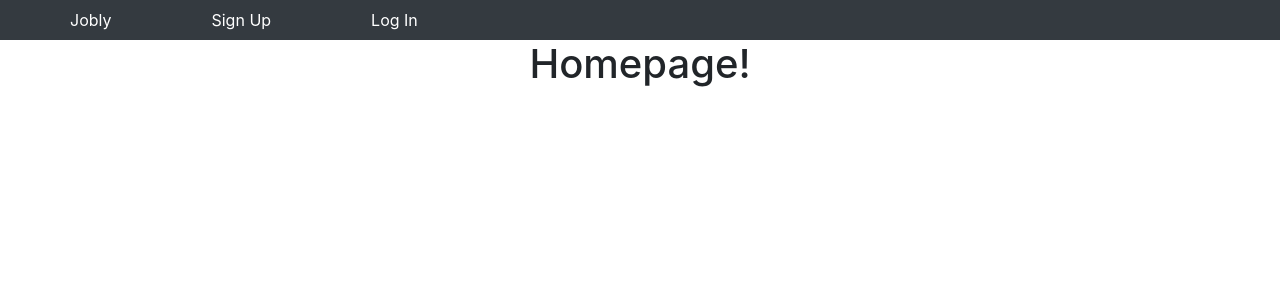
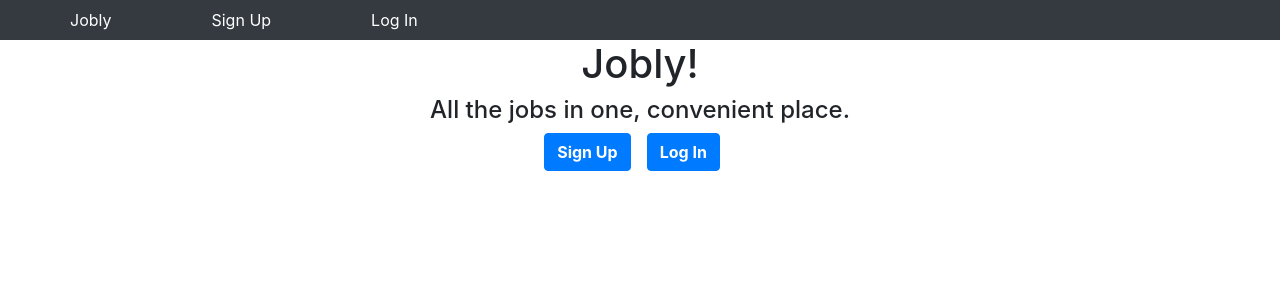
Before and after one commit to ndeakers/react-jobly, a React (Create React App) app: page / in a window 1280 px wide. Shown: the top 300 px of the page. Built offline with nearby package versions, Linux system fonts and the light colour scheme; no server answers.

Commit message:
after code review

```diff
--- a/src/App.js
+++ b/src/App.js
@@ -1,4 +1,4 @@
-import React, { useState, useEffect, useContext } from 'react';
+import React, { useState, useEffect} from 'react';
 import { BrowserRouter } from 'react-router-dom';
 import Routes from './Routes';
 import NavBar from './NavBar';
@@ -21,14 +21,14 @@ import UserContext from "./userContext";
     useEffect: get currentUser and set to state.
  *  App ---> NavBar, Routes
  */
-
+//TODO add isLoaded to docstring
 function App() {
   const [currentUser, setCurrentUser] = useState(null);
   const [token, setToken] = useState(localStorage.getItem('token'));
   const [errorMessages, setErrorMessages] = useState([]);
-  const [isLoaded, setIsLoaded] = useState(true);
+  const [isLoadingUser, setIsLoadingUser] = useState(Boolean(token));  // todo change the name
 
-  console.log("App currentUser", currentUser);
+  console.log("App", currentUser, token, errorMessages, isLoadingUser);
 
 
   // gets token on login
@@ -38,6 +38,7 @@ function App() {
       console.log('tokenres', tokenRes)
       localStorage.setItem('token', tokenRes.token)
       setToken(tokenRes.token);
+      setIsLoadingUser(true)
       return { success: true };
     } catch (err) {
       return { success: false, errors: err } // throw here handle in login
@@ -50,6 +51,7 @@ function App() {
       const tokenRes = await JoblyApi.register(formData);
       localStorage.setItem('token', tokenRes.token)
       setToken(tokenRes.token);
+      setIsLoadingUser(true)
       return { success: true };
     } catch (err) {
       return { success: false, errors: err } // throw here and handle in sign up
@@ -67,7 +69,7 @@ function App() {
   // decodes the token and puts payload on currentUser
   useEffect(function fetchCurrentUser() {
     async function fetchUser() {
-      if(token) {
+      console.log('APP fetch User')
       try {
         const { username } = jwt_decode(token);
         JoblyApi.token = token;
@@ -81,14 +83,14 @@ function App() {
         console.log('err in lon in', err)
         setErrorMessages(err);
       }
+    setIsLoadingUser(false)
     }
-    setIsLoaded(false)
-    }
-    fetchUser();
-  }, [token]);
+    console.log('App fetch currnet User', 'isLoadingUser--->>', isLoadingUser, 'token--->>', token )
+    if(isLoadingUser) fetchUser();
+  }, [token, isLoadingUser]);
 
 
-if (isLoaded) {
+if (isLoadingUser) {
   return (
     <div>
       <i className="fas fa-spinner fa-pulse"></i>
--- a/src/CompanyList.js
+++ b/src/CompanyList.js
@@ -30,7 +30,7 @@ function CompanyList() {
   const [searchTerm, setSearchTerm] = useState("");
   const [errorMessages, setErrorMessages] = useState([]);
   const [isLoading, setIsLoading] = useState(true);
-
+  console.log('CompanyList' ,companies, searchTerm, errorMessages, isLoading)
   //**Fetch a list of searched companies when search term state changes*/
   useEffect(function fetchCompaniesBySearch() {
     async function searchCompanies() {
--- a/src/Homepage.js
+++ b/src/Homepage.js
@@ -1,24 +1,31 @@
-import React from "react";
+import React, { useContext } from "react";
+import UserContext from "./userContext";
 import { Link } from "react-router-dom";
-import { Button } from "react-bootstrap";
+
 /**
  * /
  * Routes ---> HomePage
- * props: TODO currentUser?
+ * props: none
  *  State: none
+ * context : current user
  * */
 
 function Homepage() {
+  const currentUser = useContext(UserContext);
 
-  return (<h1>Homepage!</h1>)
+  console.log('Homepage user---->', currentUser)
+  return (
+    <div className="homePage container text-center" >
+      <h1>Jobly!</h1>
+      <h4>All the jobs in one, convenient place.</h4>
+      {currentUser?
+      <h4>Welcome back, {currentUser.user.username}</h4>
+      :<>
+      <Link to="/signup" className="btn btn-primary font-weight-bold mr-3">Sign Up</Link>
+      <Link to="/login" className="btn btn-primary font-weight-bold mr-3">Log In</Link>
+      </>
+      }
+    </div>)
 }
 
 export default Homepage;
-
-// pass current user as a prop from app -->> roures >> home page or user it from context
-// Add h1 with jobly name
-// h4 with All the jobs in one, convenient place.
-// after title add ternary
-  // if we have a currnet user
-    //? h4 welcome back, username
-    // : show a div with button links to login and sign up.
--- a/src/JobCardList.js
+++ b/src/JobCardList.js
@@ -1,5 +1,4 @@
 import React from "react";
-import CompanyDetail from "./CompanyDetail";
 import JobCard from "./JobCard";
 
 
--- a/src/LoginForm.js
+++ b/src/LoginForm.js
@@ -1,4 +1,4 @@
-import React, { useEffect, useState } from "react";
+import React, { useState } from "react";
 import { useHistory } from "react-router-dom";
 import Form from "react-bootstrap/Form";
 import Button from "react-bootstrap/Button"
@@ -9,11 +9,13 @@ import DisplayError from './DisplayError';
  * state: formData
  * */
 
+//TODO docstring update
+
 function LoginForm({ handleLogin }) {
   const [formData, setFormData] = useState({ username: "", password: "" });
   const [errorMessages, setErrorMessages] = useState([]);
   const history = useHistory();
-
+console.log('LoginForm', FormData, errorMessages)
   function handleChange(evt) {
     const { name, value } = evt.target;
     setFormData((formData) => ({
@@ -27,7 +29,6 @@ function LoginForm({ handleLogin }) {
     evt.preventDefault();
     const response = await handleLogin(formData);
     if (response.success === true) {
-      setFormData({ username: "", password: "" });
       history.push("/");
     } else {
       setErrorMessages(["Invald username or password"]);
--- a/src/NavBar.js
+++ b/src/NavBar.js
@@ -1,4 +1,4 @@
-import { NavLink, Link } from "react-router-dom";
+import { NavLink } from "react-router-dom";
 import React, { useContext } from "react";
 import UserContext from "./userContext";
 import Container from "react-bootstrap/Container"
@@ -9,11 +9,11 @@ import Nav from "react-bootstrap/Nav"
  * App--> NavBar
  * props: none
  * useContext: uses currentUser to determine whether to show anonymous Nav or Logged in Nav
- *
+ *  //TODO update docstroing
  * */
 function NavBar({logout}) {
   const currentUser = useContext(UserContext);
-  console.log("currentUser in Nav", currentUser);
+  console.log("NavBar currentUser in Nav", currentUser);
   return (
     <Navbar bg="dark" variant="dark" className="navbar">
       {currentUser === null
--- a/src/ProfileForm.js
+++ b/src/ProfileForm.js
@@ -1,5 +1,5 @@
 import React from "react";
-import { useHistory } from "react-router-dom";
+// import { useHistory } from "react-router-dom";
 /**
  * /profile
  *
--- a/src/Routes.js
+++ b/src/Routes.js
@@ -14,10 +14,11 @@ import ProfileForm from './ProfileForm';
  *  Redirects to Home
  * */
 
-
+//TODO add docstring
 function Routes({ handleLogin, handleSignUp}) {
     const currentUser = useContext(UserContext);
-
+//Todo
+console.log('Routes currentUser--->>', currentUser)
     return (
         <Switch>
 
@@ -25,7 +26,7 @@ function Routes({ handleLogin, handleSignUp}) {
                 <Homepage />
             </Route>
             {currentUser ?
-            <>
+            <Switch>
               <Route exact path="/companies">
                   <CompanyList />
               </Route>
@@ -38,17 +39,19 @@ function Routes({ handleLogin, handleSignUp}) {
               <Route exact path="/profile">
                  <ProfileForm />
               </Route>
-            </>
+              <Redirect to="/" />
+            </Switch>
             :
-            <>
+            <Switch>
               <Route exact path="/login">
                   <LoginForm handleLogin={handleLogin} />
               </Route>
               <Route exact path="/signup">
                   <SignupForm handleSignUp={handleSignUp} />
               </Route>
-            </>}
               <Redirect to="/" />
+            </Switch>}
+
         </Switch>
     )
 }
--- a/src/SignupForm.js
+++ b/src/SignupForm.js
@@ -38,14 +38,11 @@ function SignupForm({ handleSignUp }) {
     evt.preventDefault();
     const response = await handleSignUp(formData);
     if (response.success === true) {
-      setFormData(initialFormData);
       history.push("/");
     } else {
       setErrorMessages([response.errors]);
     }
   }
-
-
 
   return (
 
--- a/src/index.js
+++ b/src/index.js
@@ -3,7 +3,7 @@ import ReactDOM from 'react-dom';
 import './index.css';
 import App from './App';
 import reportWebVitals from './reportWebVitals';
-import CompanyCard from "./CompanyCard";
+
 
 
 ReactDOM.render(
```
Lines whose indentation alone changed are shown as unchanged.
